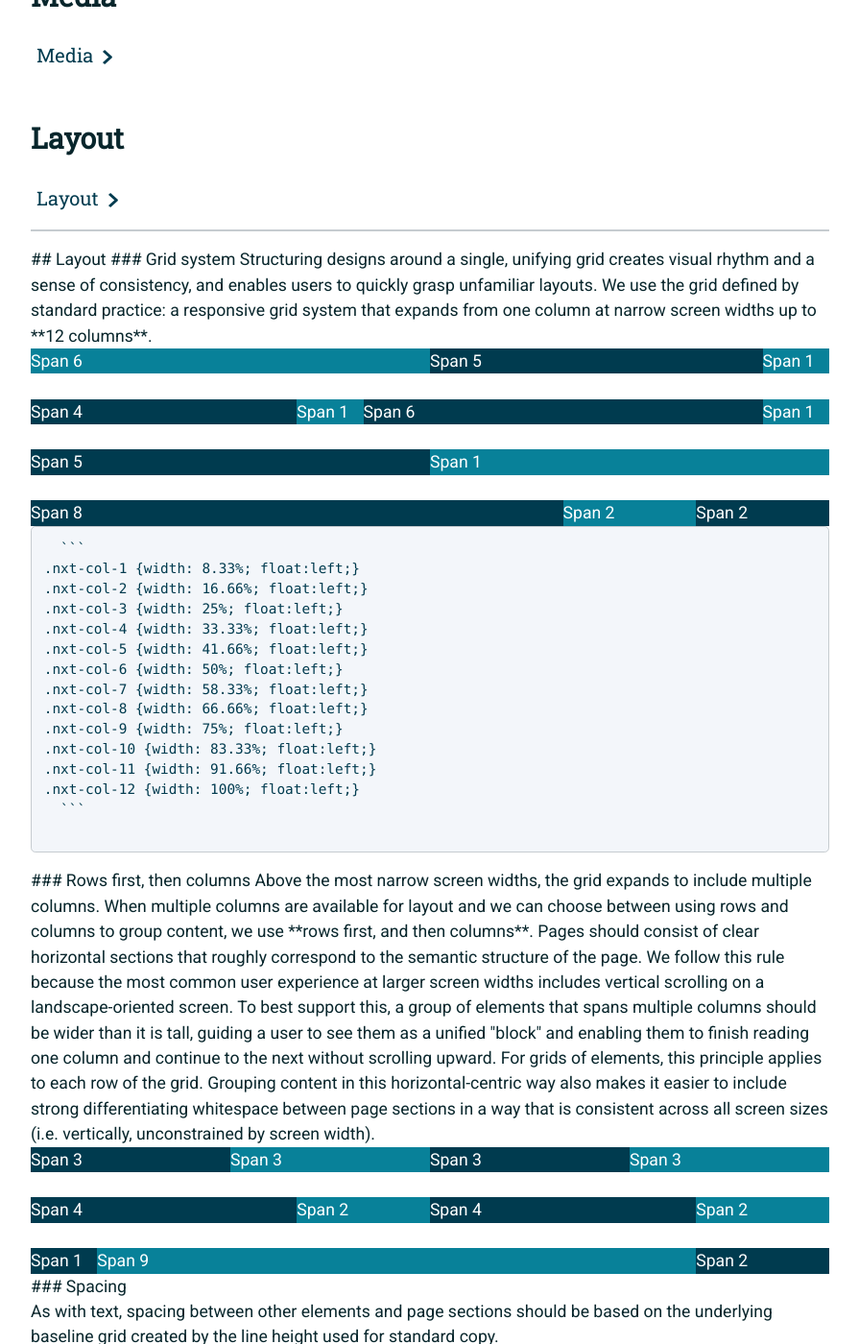
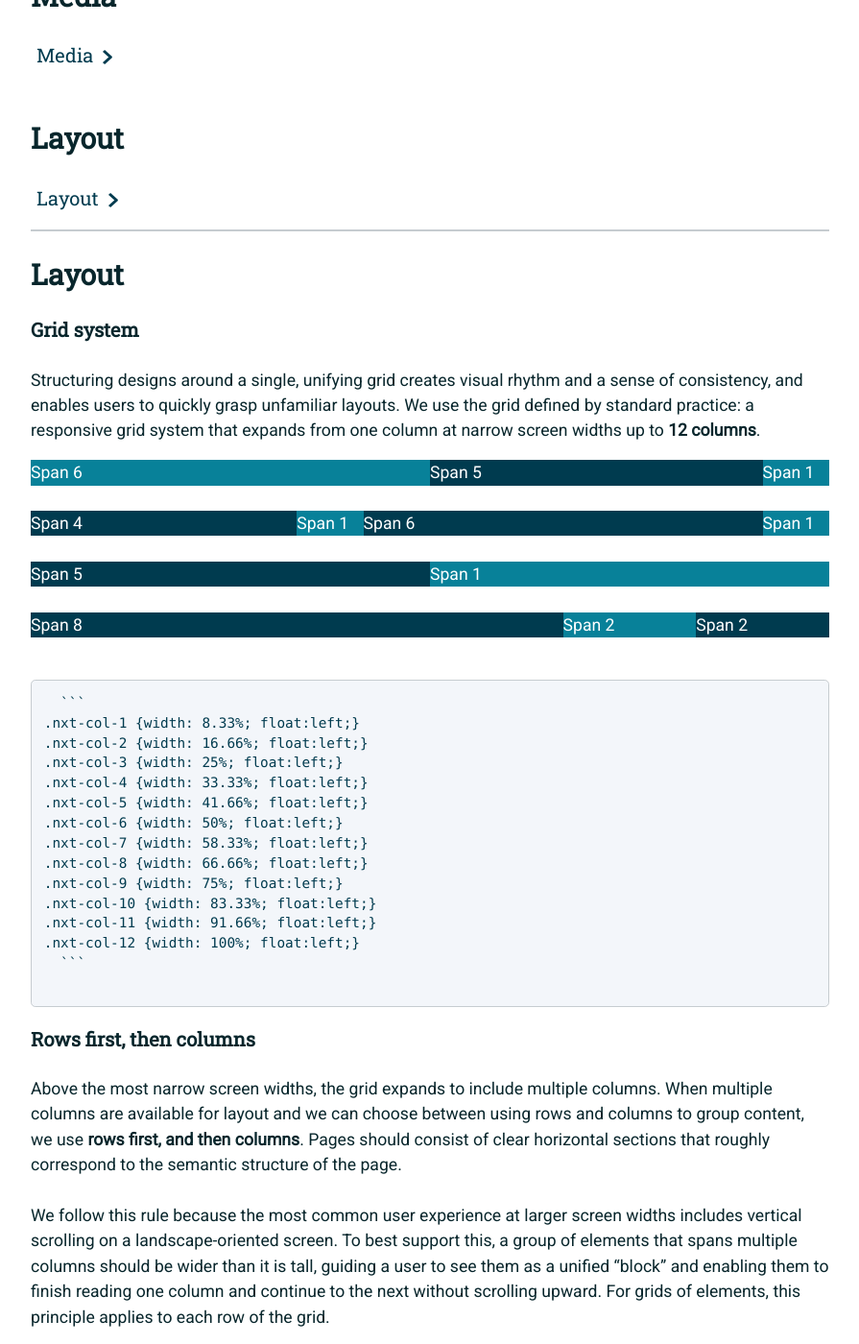
Before and after one commit to usnavy/Navy-Design-Guide, a Jekyll site: the page built from layout.md, in a window 1280 px wide and 1400 px high, scrolled down 988 px. Shown: the whole window at 96% size, without its empty margins (192-1087 px from the left). Built offline with Jekyll 4.4.1, drawn with Linux system fonts in a browser that asks for light colours; our own code applies the rules of GitHub Pages for plain Markdown files; some of the changed text lies outside the part shown.

Commit message:
Update layout.md

```diff
--- a/layout.md
+++ b/layout.md
@@ -24,7 +24,7 @@
 </button>
 
 <hr>
-<div id="downloadPDF">
+
 ## Layout
 
 ### Grid system
@@ -188,5 +188,3 @@ sizes (i.e. vertically, unconstrained by screen width).
 <span class="contribute-comment">If you are interested in contributing, please visit: https://usnavy.github.io/Navy-Design-Guide/ <br>We need you!</span>
 <br>
 <br>
-
-</div>
```
